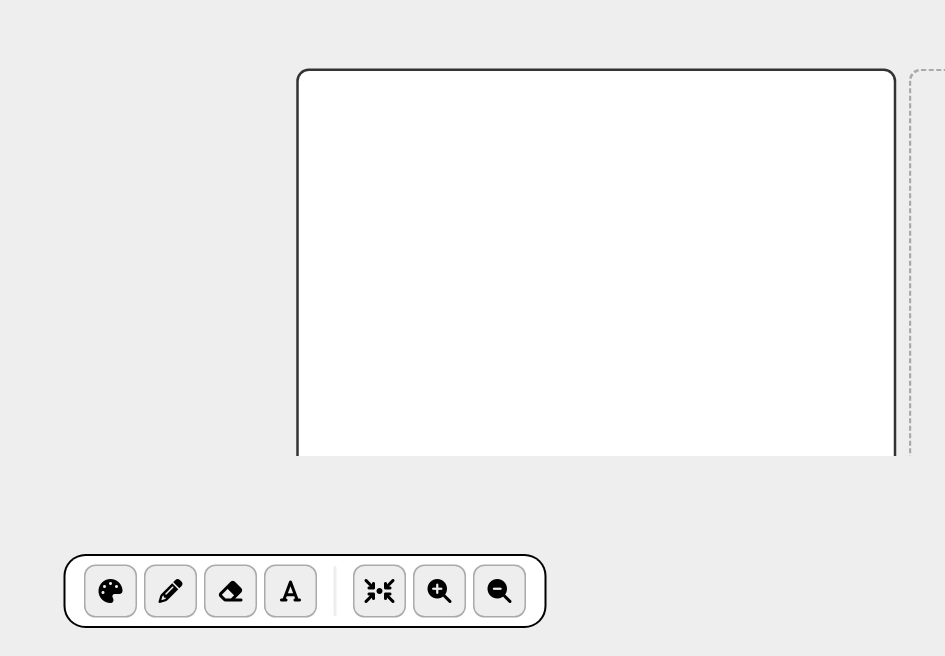
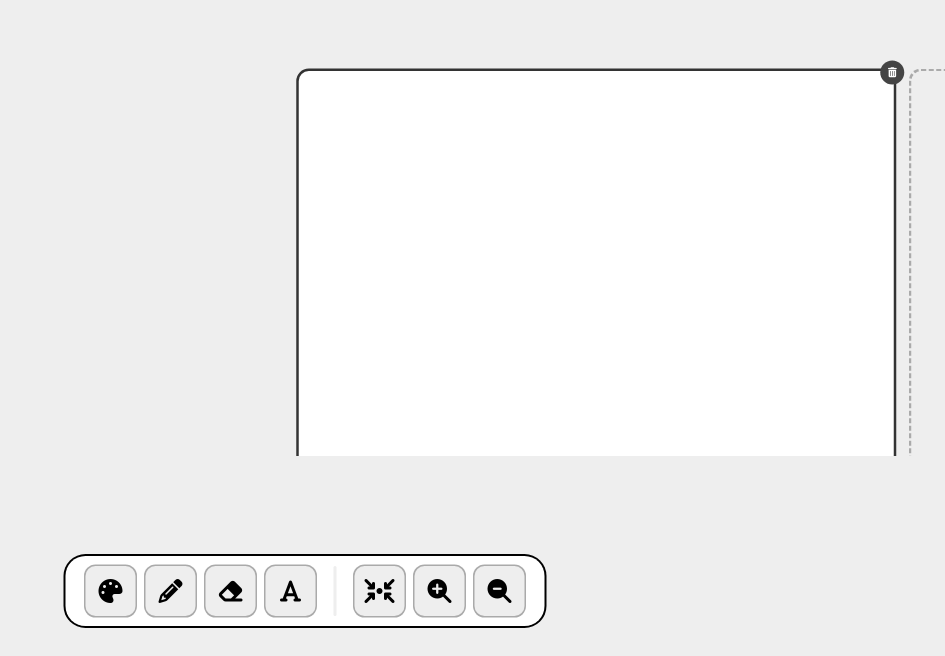
Before and after one commit to davidkochanski/whiteboard-app, a React (Vite) app: page / in a window 1280 px wide. Shown: the part 144-800 px from the top of the page, without its empty margins (335-1280 px from the left). Built offline with nearby package versions, Linux system fonts and the light colour scheme.

Commit message:
Framework board removal

```diff
--- a/src/WhiteboardCanvas.css
+++ b/src/WhiteboardCanvas.css
@@ -30,3 +30,22 @@ canvas {
 #add-board:hover > i {
     color: #333;
 }
+
+.canvas-wrapper {
+    position: relative;
+}
+
+.delete-button {
+    position: absolute;
+    top: -16px;
+    right: -16px;
+    background-color: #444;
+    width: 48px;
+    height: 48px;
+    line-height: 48px;
+    padding: 0;
+    border-radius: 24px;
+    font-size: 20px;
+    color: white;
+    border: none;
+}
--- a/src/WhiteboardCanvas.jsx
+++ b/src/WhiteboardCanvas.jsx
@@ -1,7 +1,7 @@
 import { useState } from 'react'
 import './WhiteboardCanvas.css'
 
-export default function WhiteboardCanvas() {
+export default function WhiteboardCanvas( {handleDelete} ) {
     const [isDrawing, setDrawing] = useState(false);
 
     function handlePenDown() {
@@ -18,8 +18,9 @@ export default function WhiteboardCanvas() {
 
 
     return (
-        <>
-            <canvas id="canvas"></canvas>
-        </>
+        <div className="canvas-wrapper">
+            <canvas className="canvas" id="canvas"></canvas>
+            <button onClick={handleDelete} id="delete-button" className="delete-button"><i className="fas fa-trash-can"></i></button>
+        </div>
     )
 }
```
